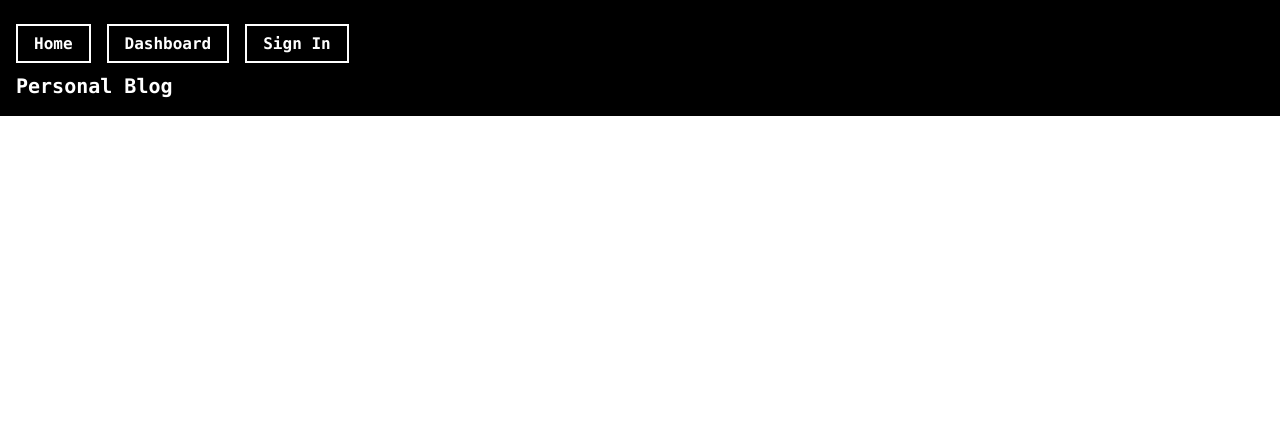
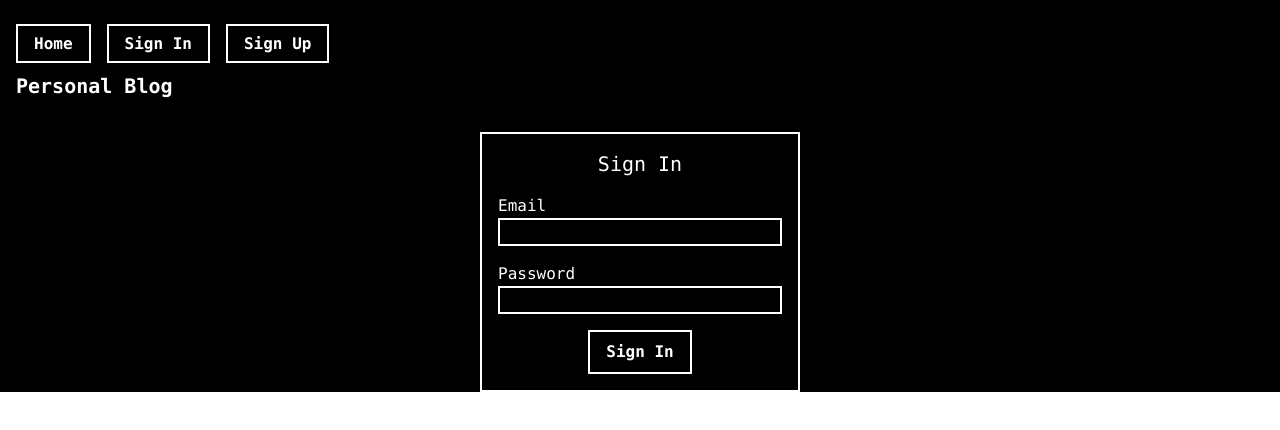
Before and after one commit to d104601/blog-mern, a React (Create React App) app in the folder client/: page /signin in a window 1280 px wide. Shown: the top 430 px of the page. Built offline with nearby package versions, Linux system fonts and the light colour scheme.

Commit message:
basic frontend

```diff
--- a/client/package.json
+++ b/client/package.json
@@ -8,6 +8,7 @@
     "@testing-library/user-event": "^13.5.0",
     "react": "^18.2.0",
     "react-dom": "^18.2.0",
+    "react-router-dom": "^6.3.0",
     "react-scripts": "5.0.1",
     "web-vitals": "^2.1.4"
   },
--- a/client/src/App.js
+++ b/client/src/App.js
@@ -1,13 +1,25 @@
 import React, { useState } from 'react';
+import { BrowserRouter as Router, Route, Routes } from "react-router-dom";
+
 import Navbar from "./components/Navbar";
+import Signin from "./components/Signin";
+import Signup from "./components/Signup";
 
 function App() {
 
   return (
-    <div className="App">
-      <header className="bg-black text-white font-mono py-4">
+    <div className="App bg-black text-white font-mono">
+      <header className="py-4">
         <Navbar/>
       </header>
+      <div className="h-full">
+      <Router>
+        <Routes>
+          <Route path="/signin" element={<Signin />} />
+          <Route path="/signup" element={<Signup />} />
+        </Routes>
+      </Router>
+      </div>
     </div>
   );
 }
--- a/client/src/components/Navbar.js
+++ b/client/src/components/Navbar.js
@@ -1,31 +1,33 @@
 import React, { useState } from 'react';
 
 function Navbar() {
-    const [navMenu, setNavMenu] = useState(
-        [
-          ["Home", "/home"],
-          ["Dashboard", "/dashboard"]
-        ]
-    );
-
     const [logInStatus, setLogInStatus] = useState(false);
 
     return(
         <div className="container mx-auto px-4">
           <ul className="flex py-4">
-            {
-              navMenu.map(([title, url]) => (
-                <li><a href={url} className='btn'>{title}</a></li>
-              ))
-            }
-
-            <li>
+            <li><a href="/" className='btn'>Home</a></li>
             {
               logInStatus
-                ? <a className="btn">Sign Out</a>
-                : <a className="btn">Sign In</a>
+              ?
+              <>
+                <li>
+                  <a href="/dashboard" className='btn m-4'>Dashboard</a>
+                </li>
+                <li>
+                  <a className="btn">Sign Out</a>
+                </li>
+              </>
+              :
+              <>
+                <li>
+                  <a href="/signin" className='btn m-4'>Sign In</a>
+                </li>
+                <li>
+                  <a href="/signup" className='btn'>Sign Up</a>
+                </li>
+              </>
             }
-            </li>
           </ul>
           <h1 className="text-xl font-semibold">Personal Blog</h1>
         </div>
--- /dev/null
+++ b/client/src/components/Signin.js
@@ -0,0 +1,26 @@
+import React, { useState } from 'react';
+
+function SignIn() {
+    return (
+        <div className="container max-w-xs mx-auto card ">
+            <form className="p-4">
+                <div className='text-xl text-center pb-4'>
+                    Sign In
+                </div>
+                <div className="pb-4">
+                    <label className="block">Email</label>
+                    <input className="input" type="email"></input>
+                </div>
+                <div className="pb-4">
+                    <label className="block">Password</label>
+                    <input className="input" type="password"></input>
+                </div>
+                <div className='text-center'>
+                    <button className='btn' type='submit'>Sign In</button>
+                </div>
+            </form>
+        </div>
+    );
+}
+
+export default SignIn;
--- /dev/null
+++ b/client/src/components/Signup.js
@@ -0,0 +1,30 @@
+import React, { useState } from 'react';
+
+function SignUp() {
+    return (
+        <div className="container max-w-xs mx-auto card ">
+            <form className="p-4">
+                <div className='text-xl text-center pb-4'>
+                    Sign Up
+                </div>
+                <div className="pb-4">
+                    <label className="block">Email</label>
+                    <input className="input" type="email"></input>
+                </div>
+                <div className="pb-4">
+                    <label className="block">Username</label>
+                    <input className="input" type="text"></input>
+                </div>
+                <div className="pb-4">
+                    <label className="block">Password</label>
+                    <input className="input" type="password"></input>
+                </div>
+                <div className='text-center'>
+                    <button className='btn' type='submit'>Create Account</button>
+                </div>
+            </form>
+        </div>
+    );
+}
+
+export default SignUp;
--- a/client/src/index.css
+++ b/client/src/index.css
@@ -5,8 +5,6 @@
 @layer components {
   .btn {
     @apply
-      w-40
-      mr-4
       py-2
       px-4
       font-semibold
@@ -16,4 +14,22 @@
       hover:bg-white
       hover:text-black
   }
+
+  .card {
+    @apply
+      mx-4
+      my-4
+      border-2
+      border-solid
+      border-white
+  }
+
+  .input {
+    @apply
+      bg-black
+      border-2
+      border-solid
+      border-white
+      w-full
+  }
 }
--- a/client/src/index.js
+++ b/client/src/index.js
@@ -3,6 +3,7 @@ import ReactDOM from 'react-dom/client';
 import './index.css';
 import App from './App';
 import reportWebVitals from './reportWebVitals';
+
 
 const root = ReactDOM.createRoot(document.getElementById('root'));
 root.render(
```
Also changed, not shown: 1 other file (tests, documents, lock files or other folders).
